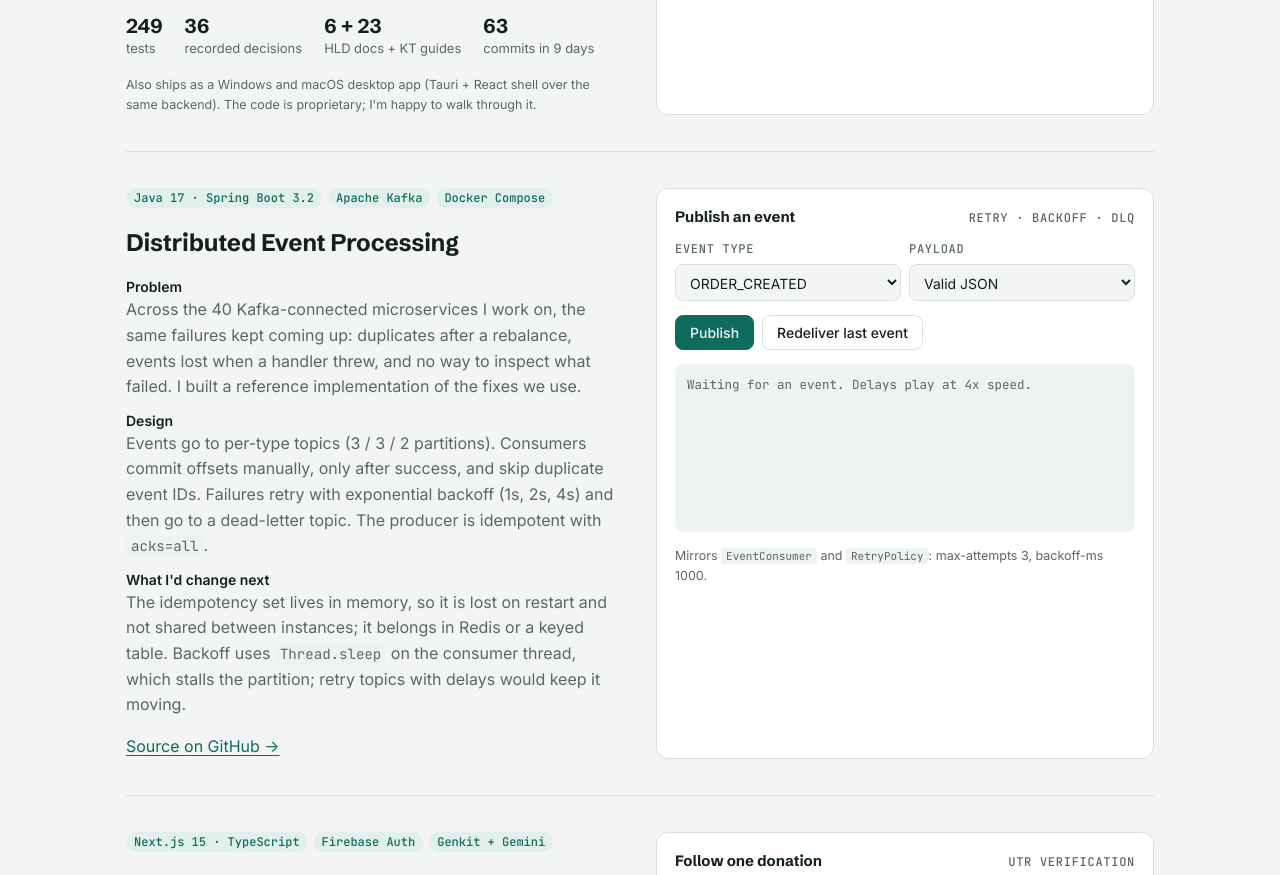
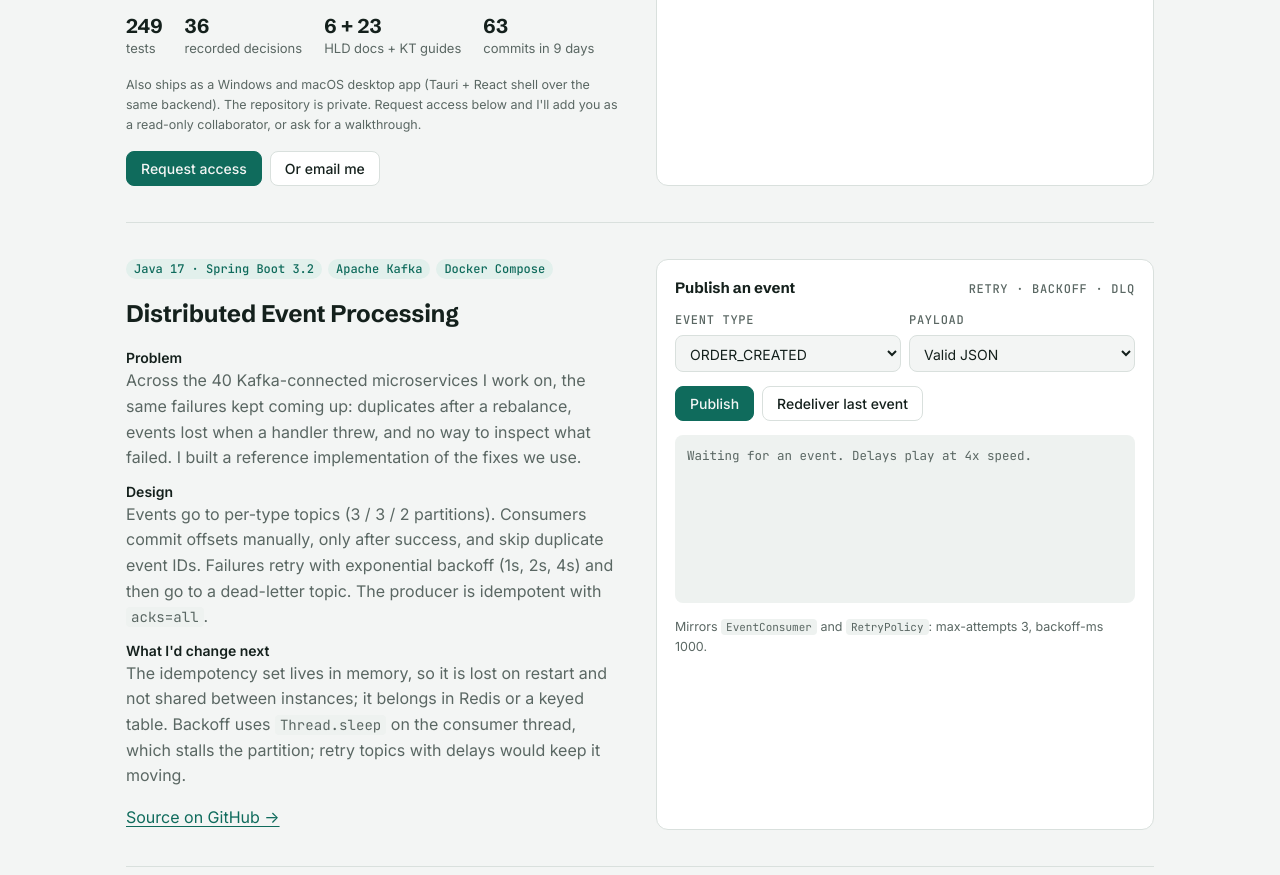
Before and after one commit to dasariyadhesh/dasariyadhesh.github.io, a plain HTML site: page index.html in a window 1280 px wide. Shown: the part 2514-3389 px from the top of the page. Drawn offline with Linux system fonts and the light colour scheme.

Commit message:
feat: add Request access button to the comment agent case study
The repository is private, so the case study now offers a Request access button (GitHub issue form on the profile repo, which records the requester's GitHub account) and an email fallback.

```diff
--- a/index.html
+++ b/index.html
@@ -297,7 +297,11 @@ footer .wrap { padding-block: 40px; display: flex; justify-content: space-betwee
           <div><b>6 + 23</b><span>HLD docs + KT guides</span></div>
           <div><b>63</b><span>commits in 9 days</span></div>
         </div>
-        <p class="note">Also ships as a Windows and macOS desktop app (Tauri + React shell over the same backend). The code is proprietary; I'm happy to walk through it.</p>
+        <p class="note">Also ships as a Windows and macOS desktop app (Tauri + React shell over the same backend). The repository is private. Request access below and I'll add you as a read-only collaborator, or ask for a walkthrough.</p>
+        <div class="row">
+          <a class="btn primary" href="https://github.com/dasariyadhesh/dasariyadhesh/issues/new?template=access-request.yml&amp;title=Access+request%3A+social-comment-response-agent" target="_blank" rel="noopener">Request access</a>
+          <a class="btn" href="#contact">Or email me</a>
+        </div>
       </div>
 
       <div class="demo" aria-labelledby="agent-demo-title">
```
